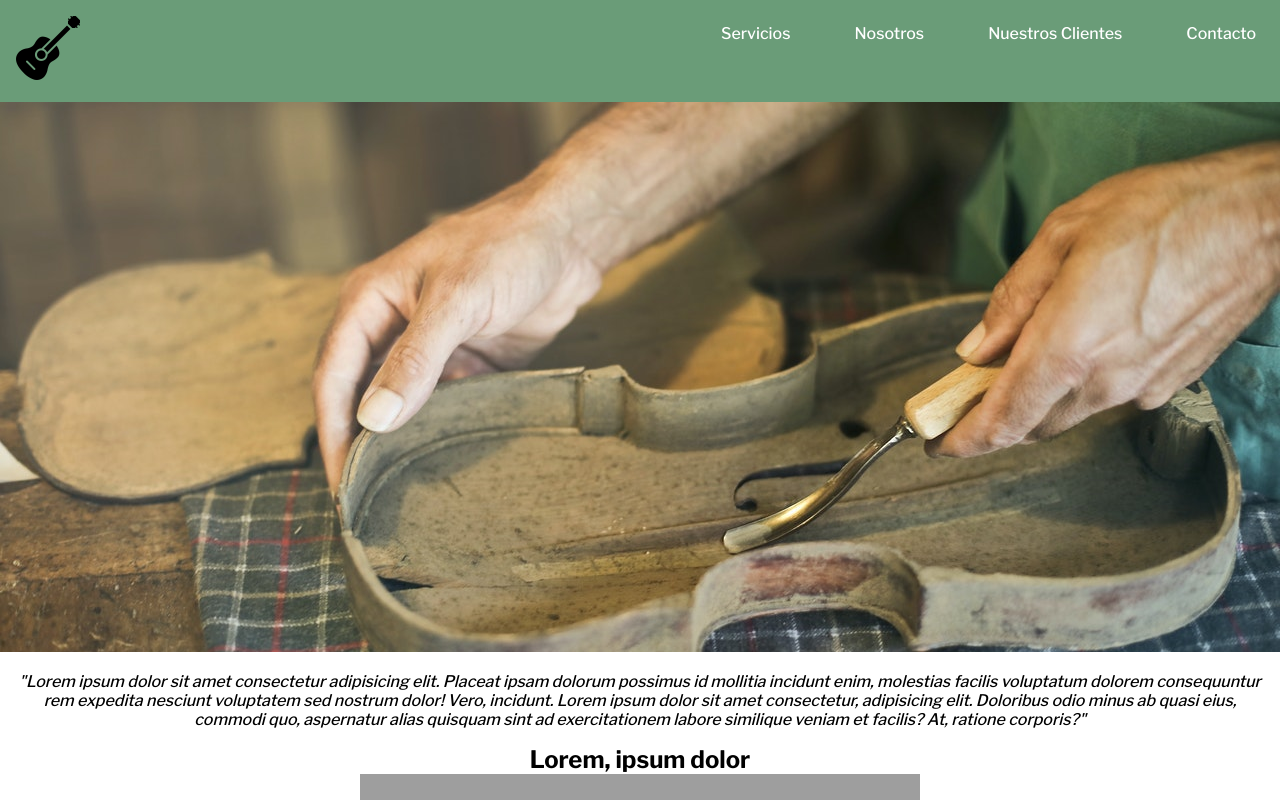
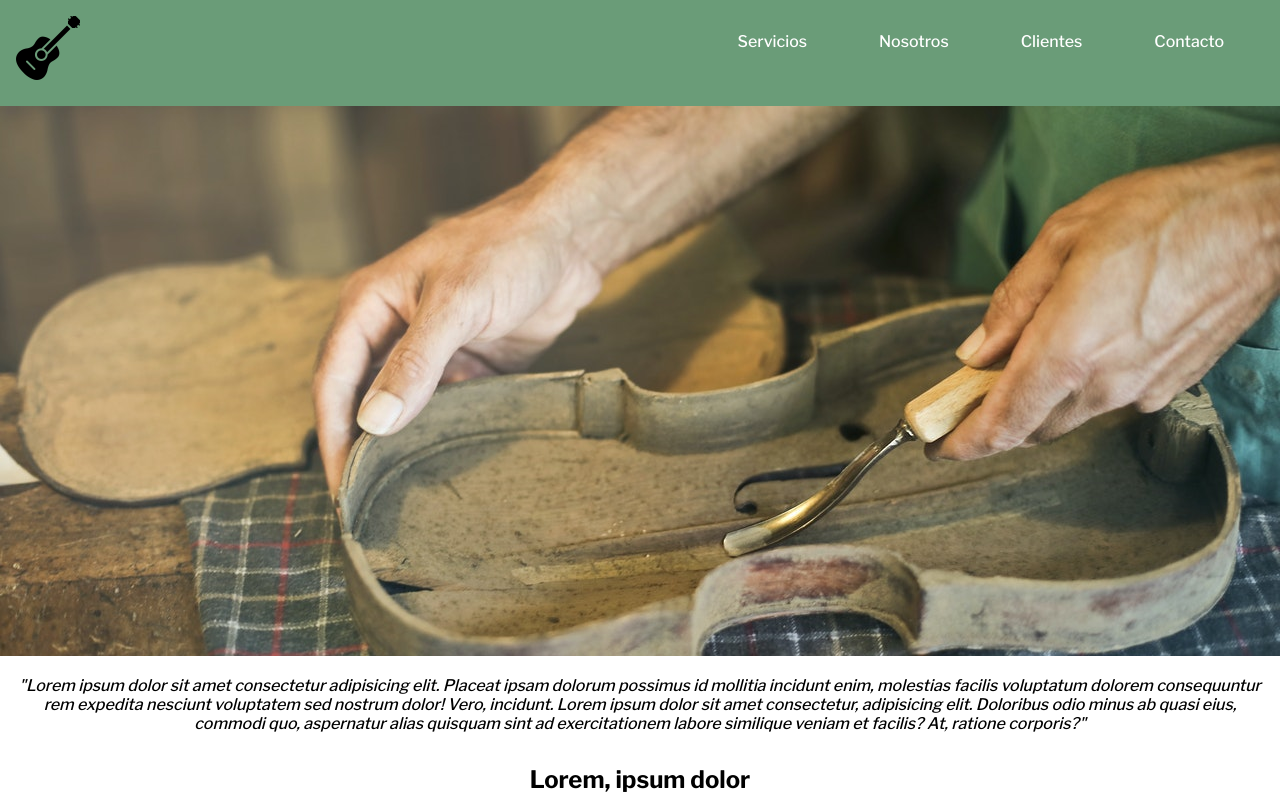
Before and after one commit to Etergen92/proyecto-web-coderhouse, a plain HTML site: page index.html in a window 1280 px wide. Shown: the top 800 px of the page. Drawn offline with nearby package versions, Linux system fonts and the light colour scheme; grey boxes are pictures that could not be loaded.

Commit message:
Modificacion de ruta de links del header, asi como transformaciones(escalado) en cada link

```diff
--- a/css/estilos.css
+++ b/css/estilos.css
@@ -115,14 +115,26 @@ body{
     list-style: none;
     display: flex;
     flex-direction: row;
-    gap: 4rem;
-    margin: 1.5rem;
+    gap: 4.5rem;
+    margin: 2rem;
+    margin-right: 3.5rem;
 }
+
+
 
 .header__navegacion--a{
 
     text-decoration: none;
     color: white;
+    display: inline-block;
+
+}
+
+.header__navegacion--a:hover{
+
+    transform: scale(2, 2);
+    overflow: hidden;
+
 }
 
 
--- a/index.html
+++ b/index.html
@@ -22,7 +22,7 @@
                 <ul class="header__navegacion--ul" >
                     <li><a class="header__navegacion--a" href="pages/servicios.html">Servicios</a></li>
                     <li><a class="header__navegacion--a" href="pages/nosotros.html">Nosotros</a></li>
-                    <li><a class="header__navegacion--a" href="pages/nuestros-clientes.html">Nuestros Clientes</a></li>
+                    <li><a class="header__navegacion--a" href="pages/nuestros-clientes.html">Clientes</a></li>
                     <li><a class="header__navegacion--a" href="pages/contacto.html">Contacto</a></li>
                 </ul>
             </div>
@@ -49,7 +49,7 @@
         <section class="grid-contenedor-hijo-nosotros-3">
             <div>
                 <!-- Video Institucional -->
-                <h2 class="principal__section2--titulo">Lorem, ipsum dolor</h2>
+                <h2 class="principal__section--subtitulos">Lorem, ipsum dolor</h2>
 
                 <!--Carrousel con imagenes de algunos trabajos realizados-->
                 <iframe width="560" height="315" src="https://www.youtube.com/embed/biWk-QLWY7U" title="YouTube video player" frameborder="0" allow="accelerometer; autoplay; clipboard-write; encrypted-media; gyroscope; picture-in-picture" allowfullscreen></iframe>
```
Also changed, not shown: pages/contacto.html (+1 -1 lines), pages/nosotros.html (+1 -1 lines), pages/nuestros-clientes.html (+1 -1 lines).
